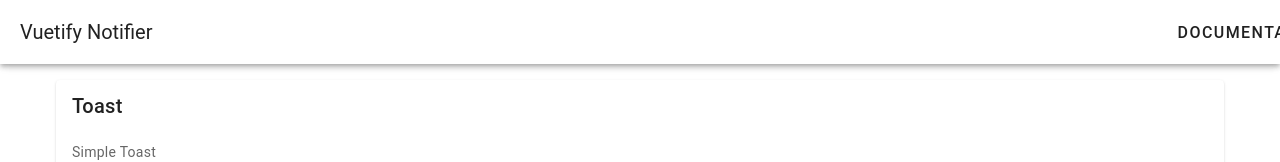
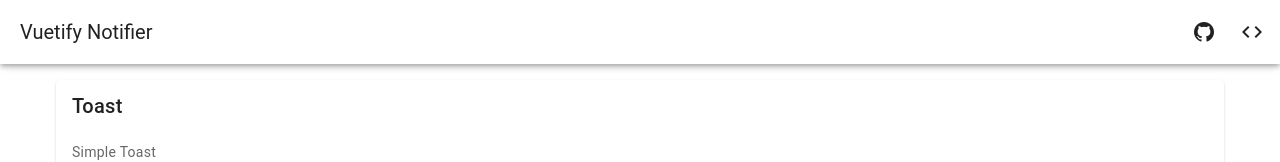
Before and after one commit to AppleSeed95/vuetify-notiffy, a Vue app: page / in a window 1280 px wide. Shown: the top 162 px of the page. Built offline with nearby package versions, Linux system fonts and the light colour scheme.

Commit message:
Fix code

```diff
--- a/index.html
+++ b/index.html
@@ -5,7 +5,7 @@
     <link rel="icon" type="image/svg+xml" href="/vite.svg" />
     <meta name="viewport" content="width=device-width, initial-scale=1.0" />
     <title>Notifier</title>
-    <link href="https://cdn.jsdelivr.net/npm/@mdi/font@5.x/css/materialdesignicons.min.css" rel="stylesheet">
+    <link href="https://cdn.jsdelivr.net/npm/@mdi/font@7.2.96/css/materialdesignicons.min.css" rel="stylesheet">
 
   </head>
   <body>
--- a/package.json
+++ b/package.json
@@ -1,11 +1,11 @@
 {
   "name": "vuetify-notifier",
   "version": "0.0.4",
-  "type": "module",
   "license": "MIT",
   "files": [
     "dist"
   ],
+  "type": "module",
   "main": "./dist/vuetify-notifier.umd.cjs",
   "module": "./dist/vuetify-notifier.js",
   "exports": {
--- a/src/App.vue
+++ b/src/App.vue
@@ -1,7 +1,35 @@
 <template>
   <v-layout>
     <v-app-bar title="Vuetify Notifier">
-      <v-btn icon="mdi-github" text href=">">Documentation</v-btn>
+      <v-btn icon="mdi-github" variant="text" href="https://github.com/kieuminhcanh/vuetify-notifier" target="_blank">
+        <v-tooltip activator="parent" location="bottom">Github</v-tooltip></v-btn>
+      <v-btn icon="mdi-code-tags" variant="text"
+        href="https://github.com/kieuminhcanh/vuetify-notifier/blob/master/src/App.vue" target="_blank">
+        <v-tooltip activator="parent" location="bottom">Source Code</v-tooltip></v-btn>
+
+
+      <v-tooltip location="bottom">
+        <template v-slot:activator="{ props }">
+          <v-btn icon v-bind="props" href="https://github.com/kieuminhcanh/vuetify-notifier" target="_blank">
+            <v-icon>
+              mdi-github
+            </v-icon>
+          </v-btn>
+        </template>
+        <span>Github</span>
+      </v-tooltip>
+      <v-tooltip location="bottom">
+        <template v-slot:activator="{ props }">
+          <v-btn icon v-bind="props" href="https://github.com/kieuminhcanh/vuetify-notifier/blob/master/src/App.vue"
+            target="_blank">
+            <v-icon>
+              mdi-code-tags
+            </v-icon>
+          </v-btn>
+        </template>
+        <span>Source Code</span>
+      </v-tooltip>
+
     </v-app-bar>
     <v-main>
       <v-container>
--- a/vite.config.ts
+++ b/vite.config.ts
@@ -5,26 +5,29 @@
 export default defineConfig({
   plugins: [
     vue(),
-    dts({
-      outputDir: 'dist',
-      entryRoot: 'src/plugins/vuetify-notifier',
-    })
   ],
-  build: {
-    lib: {
-      entry: 'src/plugins/vuetify-notifier/index.ts',
-      name: 'VuetifyNotifier',
-      fileName: 'vuetify-notifier',
-    },
-    rollupOptions: {
-      external: ['vue'],
-      output: {
-        exports: 'named',
-        globals: {
-          vue: 'Vue',
-        },
-      },
-    },
-  },
+  // plugins: [
+  //   vue(),
+  //   dts({
+  //     outputDir: 'dist',
+  //     entryRoot: 'src/plugins/vuetify-notifier',
+  //   })
+  // ],
+  // build: {
+  //   lib: {
+  //     entry: 'src/plugins/vuetify-notifier/index.ts',
+  //     name: 'VuetifyNotifier',
+  //     fileName: 'vuetify-notifier',
+  //   },
+  //   rollupOptions: {
+  //     external: ['vue'],
+  //     output: {
+  //       exports: 'named',
+  //       globals: {
+  //         vue: 'Vue',
+  //       },
+  //     },
+  //   },
+  // },
 
 })
```
Also changed, not shown: 7 other files (tests, documents, lock files or other folders).
